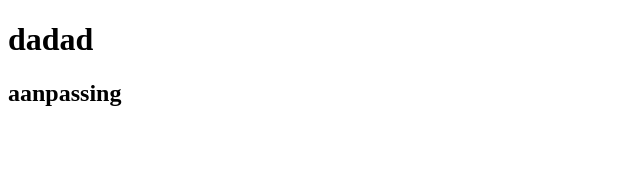
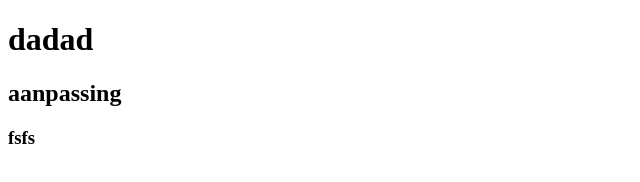
Before and after one commit to Panoi/gitproject, a website: page index.html in a window 1280 px wide. Shown: the full height of the page, 0-640 px from the left. Drawn offline with Linux system fonts and the light colour scheme.

Commit message:
push!!!1

```diff
--- a/index.html
+++ b/index.html
@@ -7,5 +7,6 @@
 <body>
 <h1> dadad </h1>
 <h2>aanpassing</h2>
+<h3> fsfs</h3>
 </body>
 </html>
```
